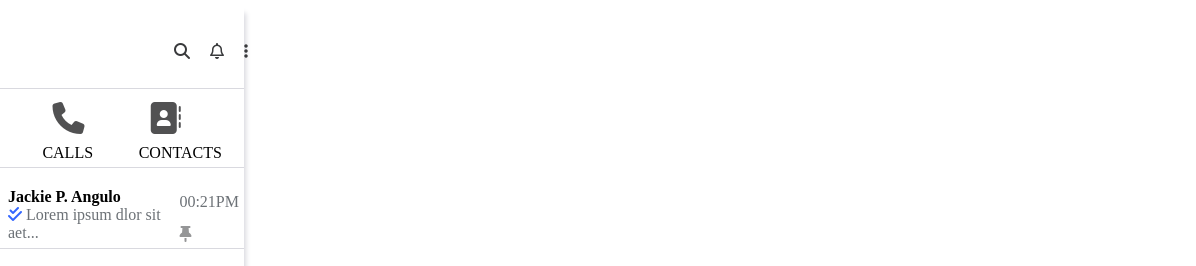
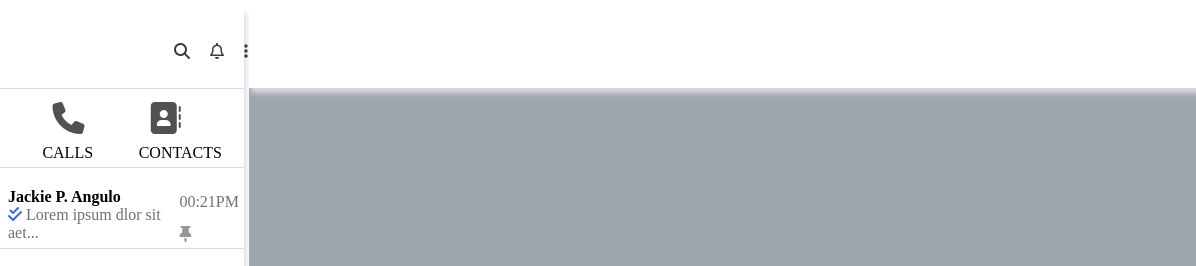
Before and after one commit to e4u24ng/chat-interface, a plain HTML site: page index.html in a window 1280 px wide. Shown: the top 266 px of the page, 84-1280 px from the left. Drawn offline with Linux system fonts and the light colour scheme.

Commit message:
chat head, chat-body

```diff
--- a/index.css
+++ b/index.css
@@ -125,6 +125,19 @@ aside {
     color: #6c7176;
 }
 
+.chat-container {
+    width: 75%;
+    height: 100vh;
+    background-color: #9fa7ae;
+
+}
+
+.chat-header {
+    height: 80px;
+    box-shadow: 2px 5px 5px #d9d9df;
+    background-color: white;
+}
+
 
 
 
--- a/index.html
+++ b/index.html
@@ -178,6 +178,11 @@
         </div>
 
     </aside>
+
+
+    <div class="chat-container">
+        <div class="chat-header"></div>
+    </div>
 </body>
 
 </html>
```
